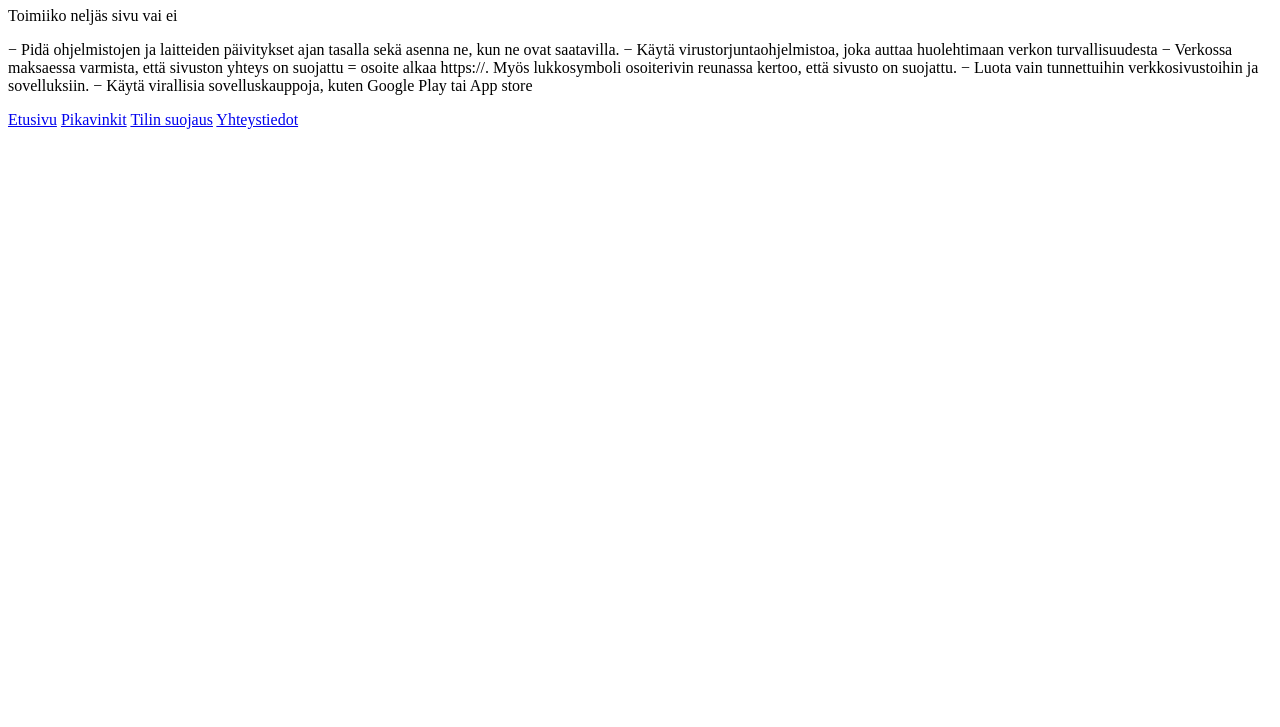
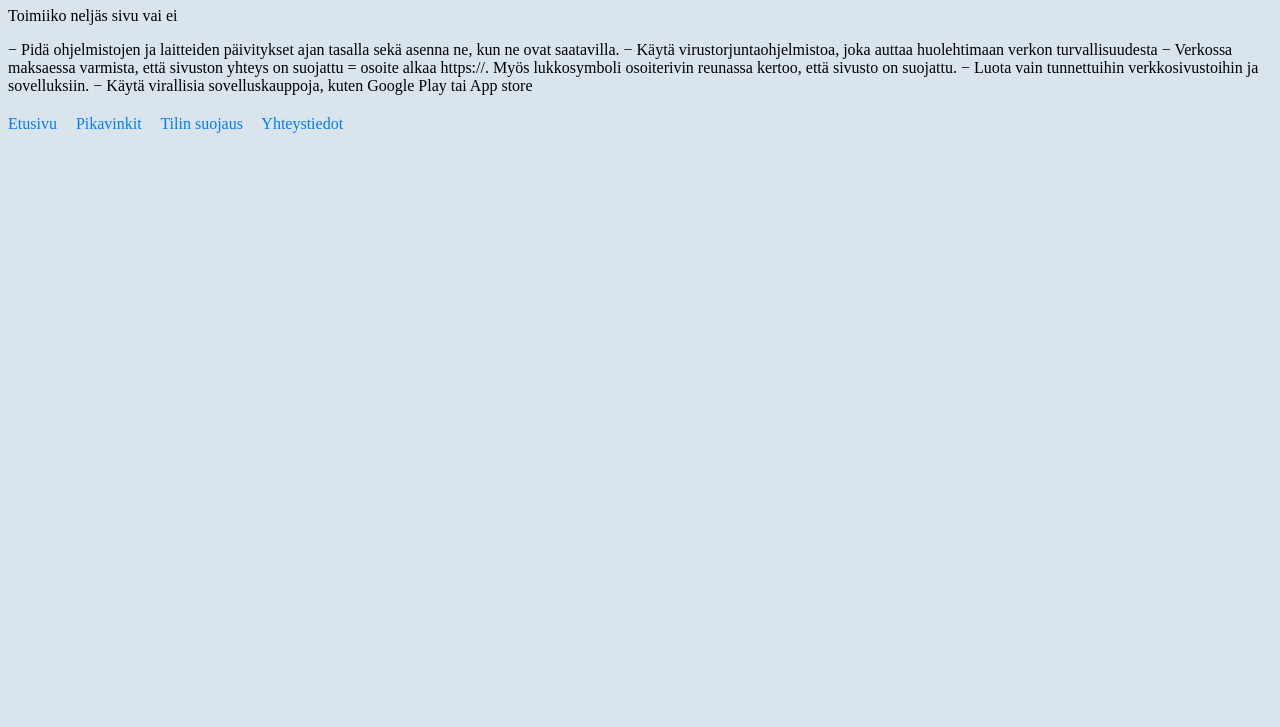
Before and after one commit to Miika-site/Miika-site.github.io, a plain HTML site: page laitteet ja netti.html in a window 1280 px wide. Shown: the part 73-800 px from the top of the page. Drawn offline with Linux system fonts and the light colour scheme.

Commit message:
väri sivu 2- 5

```diff
--- a/laitteet ja netti.html
+++ b/laitteet ja netti.html
@@ -1,10 +1,11 @@
 <!DOCTYPE html>
 <html lang="fi">
 <head>
-<meta charset="UTF-8">
-<title>Laitteet ja netti</title>
+    <meta charset="UTF-8">
+    <title>Laitteet ja netti</title>
+    <link rel="stylesheet" href="style.css">
 </head>
-<body>
+<body class="blue-gray">
 <h1>testaus</h1>
 <p>Toimiiko neljäs sivu vai ei</p>
 <p>− Pidä ohjelmistojen ja laitteiden päivitykset ajan tasalla sekä asenna ne, kun ne ovat saatavilla.
```
Also changed, not shown: index.html (+1 -1 lines), pikavinkit.html (+3 -2 lines), tilin suojaus.html (+4 -3 lines), yhteystietoja.html (+4 -3 lines).
